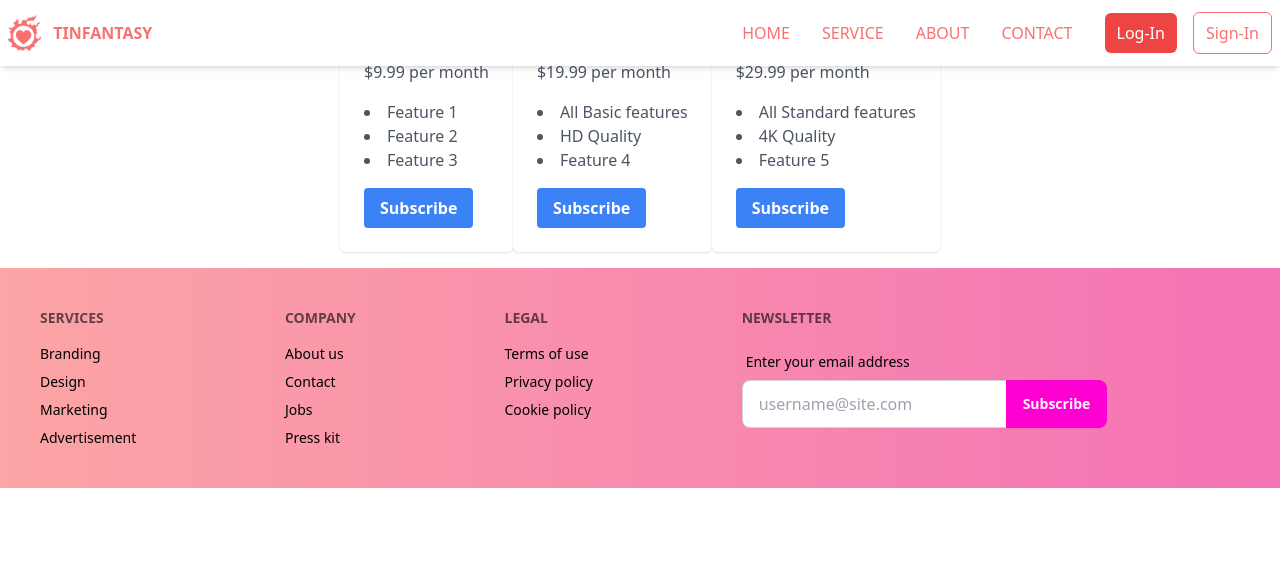
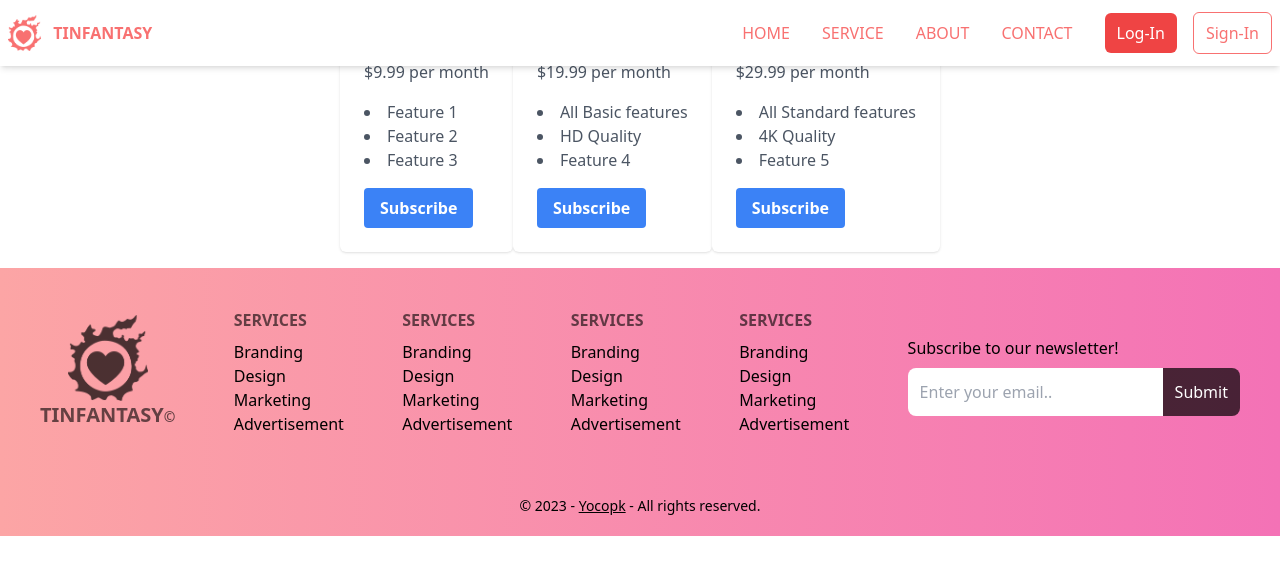
Before and after one commit to yocopk/ffxiv-dating, a React (Vite) app: page /payment in a window 1280 px wide. Shown: the top 574 px of the page. Built offline with nearby package versions, Linux system fonts and the light colour scheme.

Commit message:
update footer

```diff
--- a/src/components/Footer.jsx
+++ b/src/components/Footer.jsx
@@ -1,44 +1,69 @@
 export default function Footer() {
+  const servicesData = [
+    { title: "Branding", link: "/" },
+    { title: "Design", link: "/" },
+    { title: "Marketing", link: "/" },
+    { title: "Advertisement", link: "/" },
+  ];
+
+  const renderNavItems = (items) => {
+    return items.map((item, index) => (
+      <a key={index} className="link link-hover" href={item.link}>
+        {item.title}
+      </a>
+    ));
+  };
+
   return (
-    <footer className="footer p-10 bg-gradient-to-r from-red-300 to-pink-400 text-black">
-      <nav>
+    <footer className="w-full flex flex-col justify-center bg-gradient-to-r from-red-300 to-pink-400">
+      <div className="flex flex-wrap gap-10 lg:flex-row items-center justify-between p-10 text-black">
+        <div className="flex flex-col justify-center items-center">
+          <img
+            className="w-20 opacity-70"
+            src="src/assets/ffxiv-dating-logo-black.png"
+            alt=""
+          />
+          <p className="text-xl font-bold text-black/60">
+            TINFANTASY<span className="text-sm">&copy;</span>
+          </p>
+        </div>
+
+        {Array.from({ length: 4 }).map((_, index) => (
+          <nav key={index} className="flex flex-col">
             <header className="footer-title">Services</header>
-        <a className="link link-hover">Branding</a>
-        <a className="link link-hover">Design</a>
-        <a className="link link-hover">Marketing</a>
-        <a className="link link-hover">Advertisement</a>
+            {renderNavItems(servicesData)}
           </nav>
-      <nav>
-        <header className="footer-title">Company</header>
-        <a className="link link-hover">About us</a>
-        <a className="link link-hover">Contact</a>
-        <a className="link link-hover">Jobs</a>
-        <a className="link link-hover">Press kit</a>
-      </nav>
-      <nav>
-        <header className="footer-title">Legal</header>
-        <a className="link link-hover">Terms of use</a>
-        <a className="link link-hover">Privacy policy</a>
-        <a className="link link-hover">Cookie policy</a>
-      </nav>
-      <form>
-        <header className="footer-title">Newsletter</header>
-        <fieldset className="form-control w-80">
-          <label className="label">
-            <span className="label-text text-black">
-              Enter your email address
-            </span>
-          </label>
-          <div className="join">
+        ))}
+
+        <form className="">
+          <p className="text-black py-2 font-medium">
+            Subscribe to our newsletter!
+          </p>
           <input
+            className="bg-white p-3 rounded-l-lg"
             type="text"
-              placeholder="username@site.com"
-              className="bg-white input input-bordered join-item"
+            placeholder="Enter your email.."
           />
-            <button className="btn btn-secondary join-item">Subscribe</button>
+          <button className="bg-black/70 text-white p-3 rounded-r-lg transition-all hover:bg-black">
+            Submit
+          </button>
+        </form>
       </div>
-        </fieldset>
-      </form>
+
+      <div className="text-sm text-black w-full text-center py-5">
+        <p>
+          &copy; 2023 -{" "}
+          <a
+            className="underline"
+            href="https://github.com/yocopk"
+            rel="noreferrer"
+            target="_blank"
+          >
+            Yocopk
+          </a>{" "}
+          - All rights reserved.
+        </p>
+      </div>
     </footer>
   );
 }
```
Also changed, not shown: src/assets/ffxiv-dating-logo-black.png (added), src/assets/ffxiv-dating-logo-white.png (added). Lines whose indentation alone changed are shown as unchanged.
